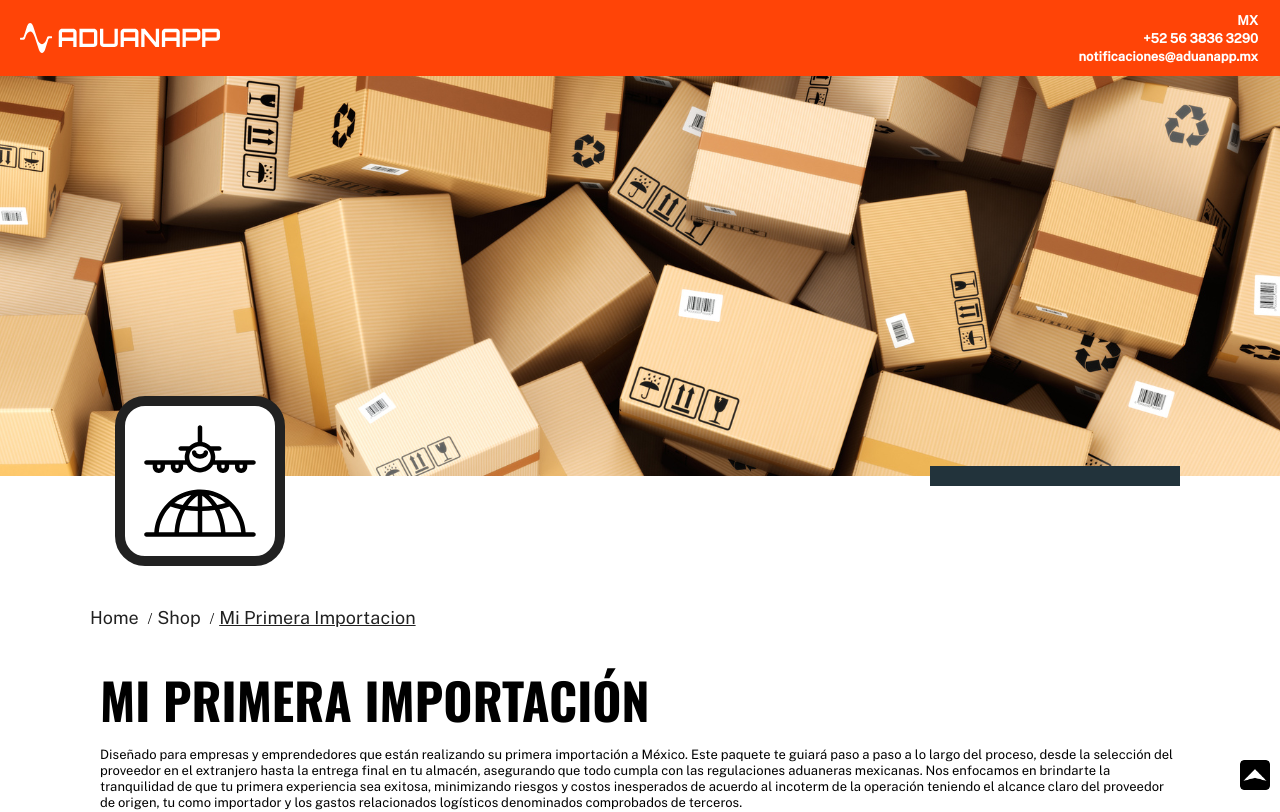
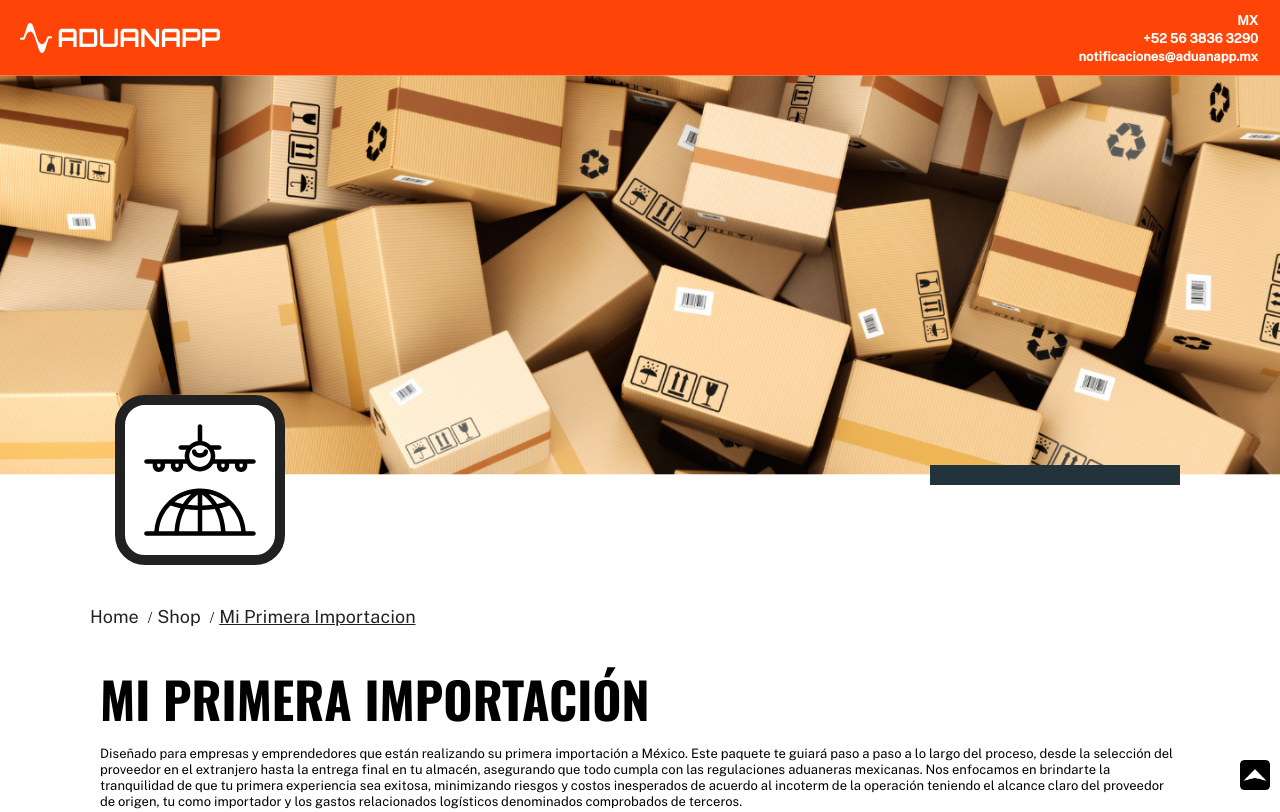
Before and after one commit to victorgallegosc/aduanappShop, a React (Vite) app: page /details1 in a window 1280 px wide. Shown: the top 812 px of the page. Built offline with nearby package versions, Linux system fonts and the light colour scheme.

Commit message:
Minor bug fix

```diff
--- a/src/pages/PackDetails/pack1/Pack1Details.module.css
+++ b/src/pages/PackDetails/pack1/Pack1Details.module.css
@@ -27,10 +27,11 @@ li {
 }
 .imageDiv {
   background-image: url("../../../assets/img/pack1.png");
-  background-size: auto;
+  background-size: cover;
   background-position: center;
   background-repeat: no-repeat;
   position: relative;
+  margin-top: -1px;
   margin-bottom: 130px;
   height: 400px;
   width: 100%;
```
